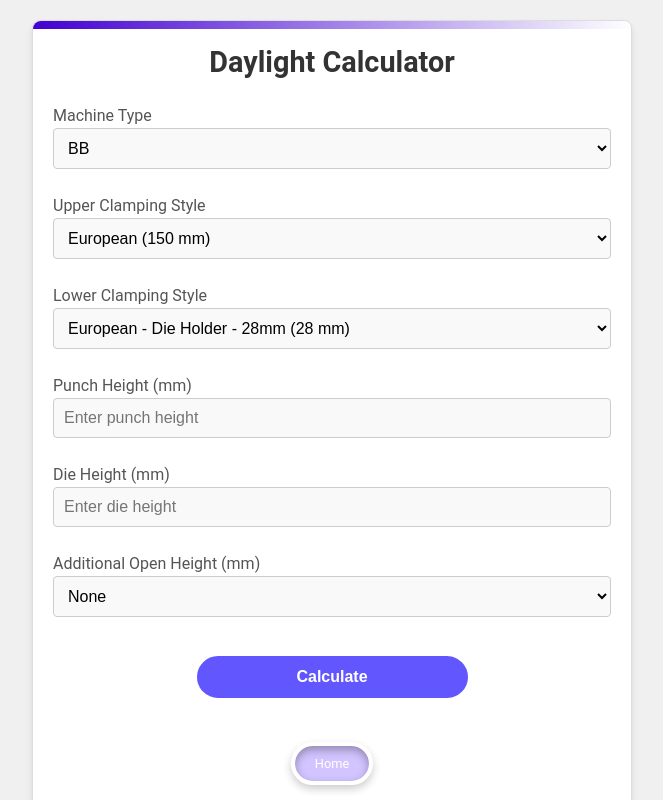
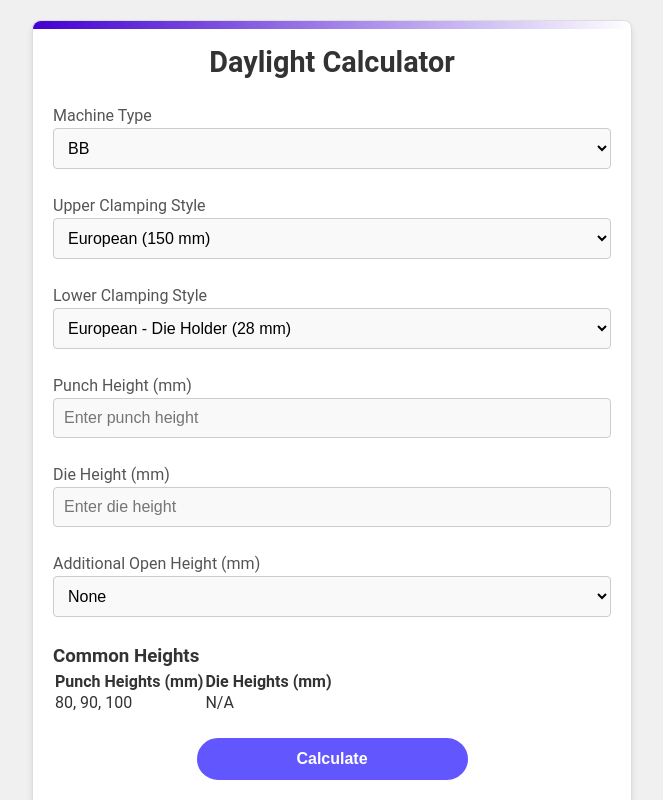
Before and after one commit to DaneColeson/QuickTools, a React (Create React App) app: page /daylight-calculator in a window 1280 px wide. Shown: the top 800 px of the page, without its empty margins (308-971 px from the left). Built offline with nearby package versions, Linux system fonts and the light colour scheme.

Commit message:
Changes to daylight calc

```diff
--- a/src/components/DaylightCalculator.tsx
+++ b/src/components/DaylightCalculator.tsx
@@ -12,24 +12,42 @@ const machines = {
 const upperClampingOptions = [
   { label: "European", height: 150 },
   { label: "American Manual", height: 150 },
-  { label: "American Hydraulic", height: 70 },
-  { label: "WT/New Standard", height: 60 },
+  { label: "American - 1000 Series", height: 91.4 },
+  { label: "American - 2000 Series", height: 91.4 },
+  { label: "WT - 1000 Series", height: 62 },
+  { label: "WT - 2000 Series", height: 62 },
 ];
 
 const lowerClampingOptions = [
-  { label: "European - Die Holder - 28mm", height: 28 },
+  { label: "European - Die Holder", height: 28 },
   { label: "European - Die Holder - 50mm", height: 50 },
-  { label: "American Manual - Die Holder", height: 0 },
-  { label: "American Hydraulic - Die Holder - 98mm", height: 98 },
-  { label: "WT/New Standard - Die Holder - 110mm", height: 110 },
+  { label: "American Manual - Die Holder", height: 50.8 },
+  { label: "American - 1000 Series", height: 55 },
+  { label: "American - 2000 Series", height: 55 },
+  { label: "WT - 1000 Series", height: 55 },
+  { label: "WT - 2000 Series", height: 55 },
 ];
 
 type MachineType = keyof typeof machines;
 
+const commonPunchHeights = {
+  European: [80, 90, 100],
+  "American Manual": [75, 85, 95],
+  "American - 1000 Series": [70, 80, 90],
+  "WT - 1000 Series": [60, 70, 80],
+};
+
+const commonDieHeights = {
+  European: [28, 50, 75],
+  "American Manual": [50.8, 75, 100],
+  "American - 1000 Series": [55, 70, 85],
+  "WT - 1000 Series": [55, 70, 85],
+};
+
 const DaylightCalculator: React.FC = () => {
   const [machineType, setMachineType] = useState<MachineType>("BB");
-  const [upperClamping, setUpperClamping] = useState(upperClampingOptions[0].height);
-  const [lowerClamping, setLowerClamping] = useState(lowerClampingOptions[0].height);
+  const [upperClamping, setUpperClamping] = useState<keyof typeof commonPunchHeights>(upperClampingOptions[0].label as keyof typeof commonPunchHeights);
+  const [lowerClamping, setLowerClamping] = useState<keyof typeof commonDieHeights>(lowerClampingOptions[0].label as keyof typeof commonDieHeights);
   const [punchHeight, setPunchHeight] = useState<string>("");
   const [dieHeight, setDieHeight] = useState<string>("");
   const [additionalHeight, setAdditionalHeight] = useState<number>(0);
@@ -50,10 +68,12 @@ const DaylightCalculator: React.FC = () => {
     }
 
     const machine = machines[machineType];
+    const upperClampHeight = upperClampingOptions.find((clamp) => clamp.label === upperClamping)?.height || 0;
+    const lowerClampHeight = lowerClampingOptions.find((clamp) => clamp.label === lowerClamping)?.height || 0;
 
     // Calculate available open height
     const availableOpenHeight =
-      machine.openHeight - (upperClamping + lowerClamping) + additionalHeight;
+      machine.openHeight - (upperClampHeight + lowerClampHeight) + (machineType === "PA" ? 0 : additionalHeight);
 
     // Calculate daylight
     const daylight = availableOpenHeight - (punchHeightNum + dieHeightNum);
@@ -98,10 +118,10 @@ const DaylightCalculator: React.FC = () => {
         Upper Clamping Style
         <select
           value={upperClamping}
-          onChange={(e) => setUpperClamping(parseInt(e.target.value))}
+          onChange={(e) => setUpperClamping(e.target.value as keyof typeof commonPunchHeights)}
         >
           {upperClampingOptions.map((option) => (
-            <option key={option.label} value={option.height}>
+            <option key={option.label} value={option.label}>
               {option.label} ({option.height} mm)
             </option>
           ))}
@@ -112,10 +132,10 @@ const DaylightCalculator: React.FC = () => {
         Lower Clamping Style
         <select
           value={lowerClamping}
-          onChange={(e) => setLowerClamping(parseInt(e.target.value))}
+          onChange={(e) => setLowerClamping(e.target.value as keyof typeof commonDieHeights)}
         >
           {lowerClampingOptions.map((option) => (
-            <option key={option.label} value={option.height}>
+            <option key={option.label} value={option.label}>
               {option.label} ({option.height} mm)
             </option>
           ))}
@@ -142,6 +162,7 @@ const DaylightCalculator: React.FC = () => {
         />
       </label>
 
+      {machineType !== "PA" && (
         <label>
           Additional Open Height (mm)
           <select
@@ -153,6 +174,25 @@ const DaylightCalculator: React.FC = () => {
             <option value={200}>+200 mm</option>
           </select>
         </label>
+      )}
+
+      <div>
+        <h3>Common Heights</h3>
+        <table>
+          <thead>
+            <tr>
+              <th>Punch Heights (mm)</th>
+              <th>Die Heights (mm)</th>
+            </tr>
+          </thead>
+          <tbody>
+            <tr>
+              <td>{commonPunchHeights[upperClamping]?.join(", ") || "N/A"}</td>
+              <td>{commonDieHeights[lowerClamping]?.join(", ") || "N/A"}</td>
+            </tr>
+          </tbody>
+        </table>
+      </div>
 
       <button onClick={handleCalculate}>Calculate</button>
 
```
Lines whose indentation alone changed are shown as unchanged.
